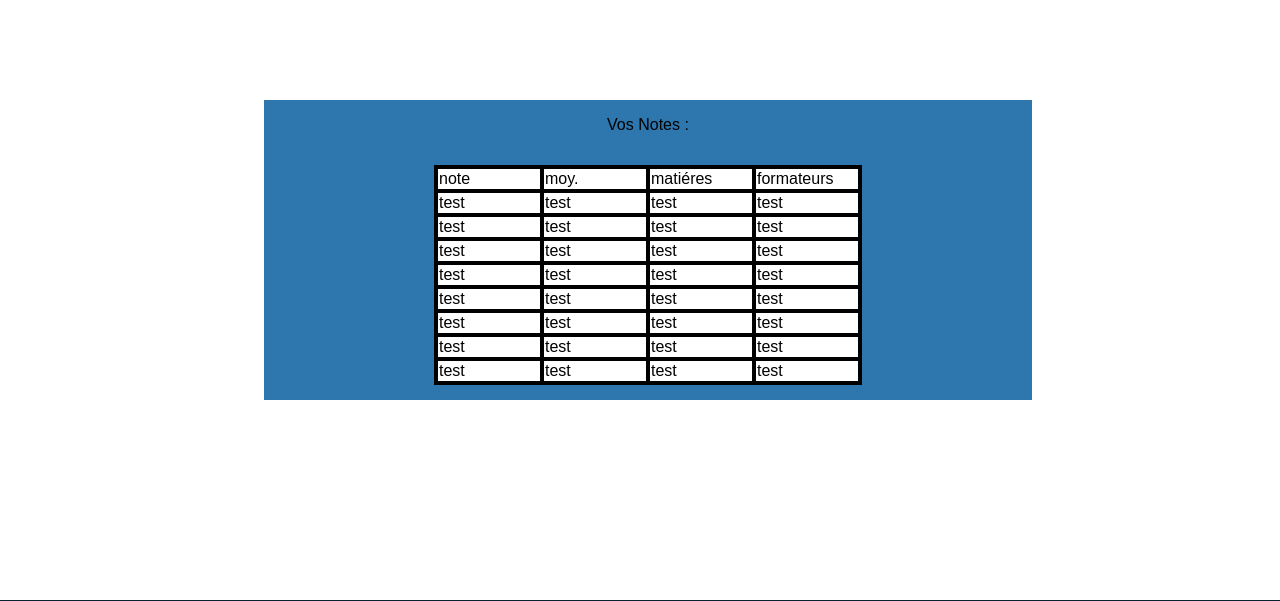
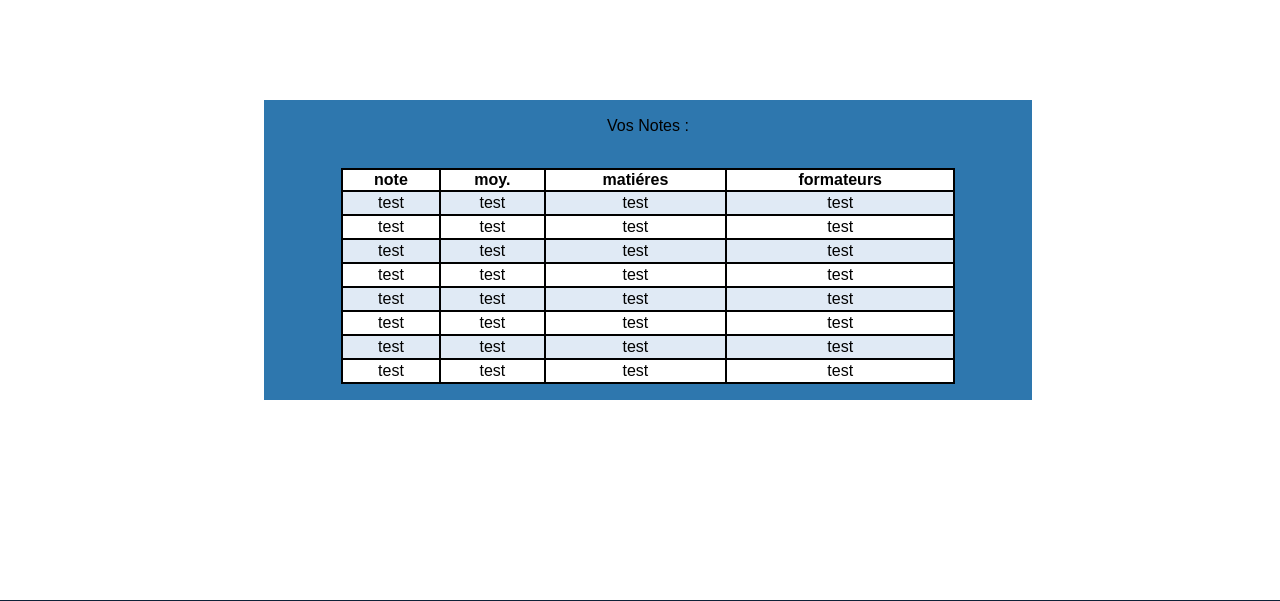
Before and after one commit to MatthieuCollin/note, a Symfony app: template templates/note_eleve/index.html.twig in a window 1280 px wide. Shown: the part 100-701 px from the top of the page. Run offline with Twig, Linux system fonts and the light colour scheme; the template is opened without the code that fills it, so the values that code supplies are empty; some libraries are stand-ins or nearby versions.

Commit message:
ajout de la page de note eleve
ajout de la page de note pour les eleves en html ainsi qu'en css a verifier

```diff
--- a/public/css/noteEleve/noteEleve.css
+++ b/public/css/noteEleve/noteEleve.css
@@ -11,23 +11,35 @@
 label{
     margin: auto;
 }
- table,tr,td
+
+table,th,td
 {
-    border: 0.25px solid black;
-    background: black;
-    margin: auto;
+  border:2px solid black;
+  margin: auto;
 }
-td{
-    background: white;
-    width: 100px;
-    height: 10px;
+table
+{
+  border-collapse:collapse;
+  width:80%;
+}
+td,th{
+    text-align: center
 }
 
-tr {
-    background: red;
-  }
-
-
+td
+{
+  height:20px;
+}
+tr:nth-child(odd)
+{
+  background-color: white;
+  color:black;
+}
+tr:nth-child(even)
+{
+  background-color: #E0EAF5;
+  color:black;
+}
 
  .content{
     height: 50%;
--- a/templates/note_eleve/index.html.twig
+++ b/templates/note_eleve/index.html.twig
@@ -11,13 +11,13 @@
         </label>
 
     <table>
-        <tr>
-            <td>note</td>
-            <td>moy.</td>
-            <td>matiéres</td>
-            <td>formateurs</td>
+        <tr id="thead">
+            <th>note</th>
+            <th>moy.</th>
+            <th>matiéres</th>
+            <th>formateurs</th>
         </tr>
-        <tr>
+        <tr id="tableau">
             <td>test</td>
             <td>test</td>
             <td>test</td>
```
